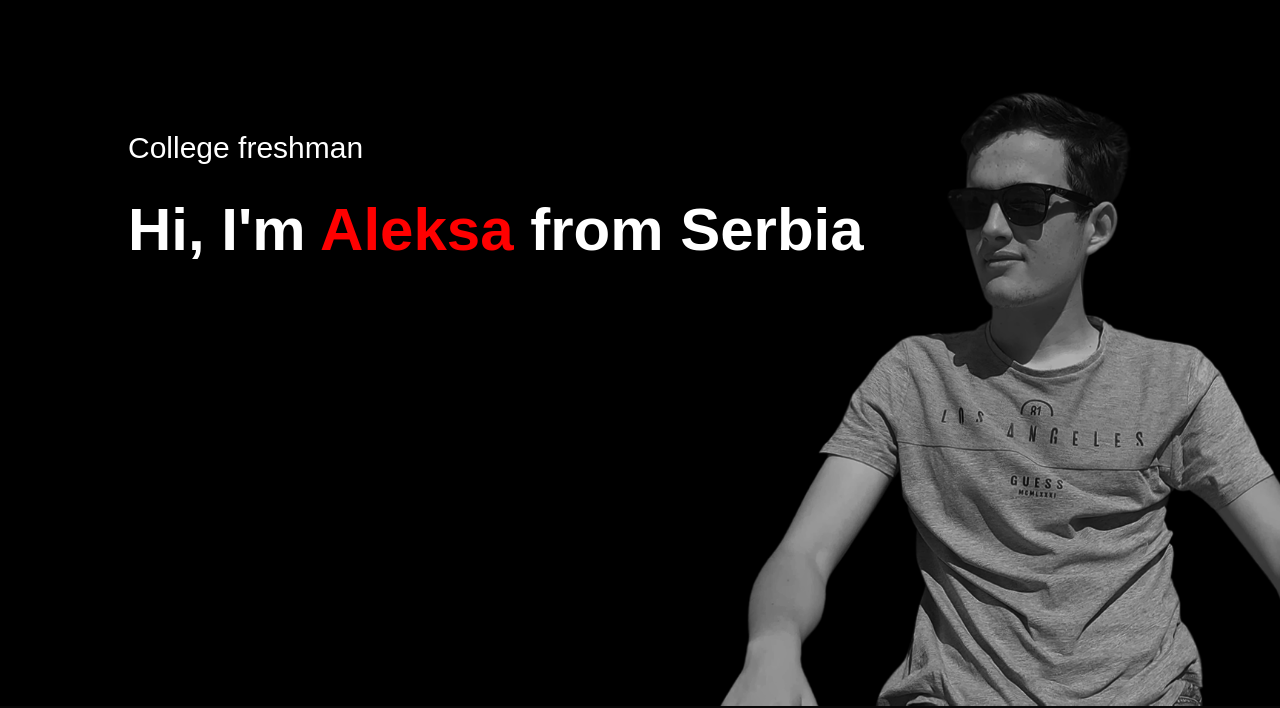
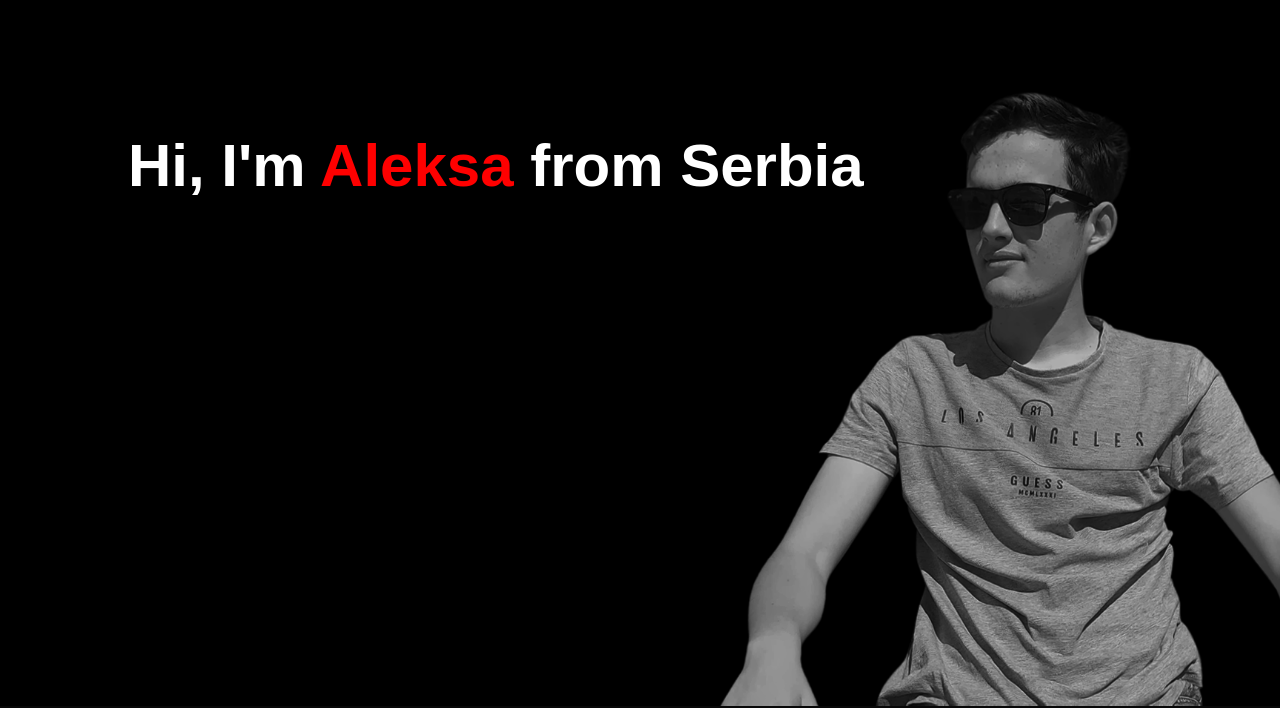
Before and after one commit to alexoiid/alexoiid.github.io, a plain HTML site: page index.html in a window 1280 px wide. Shown: the part 94-802 px from the top of the page. Drawn offline with Linux system fonts and the light colour scheme.

Commit message:
Update index.html

```diff
--- a/index.html
+++ b/index.html
@@ -26,7 +26,7 @@
           <i class="fas fa-bars" onclick="openmenu()"></i>
         </nav>
         <div class="header-text">
-          <p>College freshman</p>
+          <p></p>
           <h1>
             Hi, I'm <span class="text">Aleksa</span>
             <span class="full-text">from Serbia</span>
```
